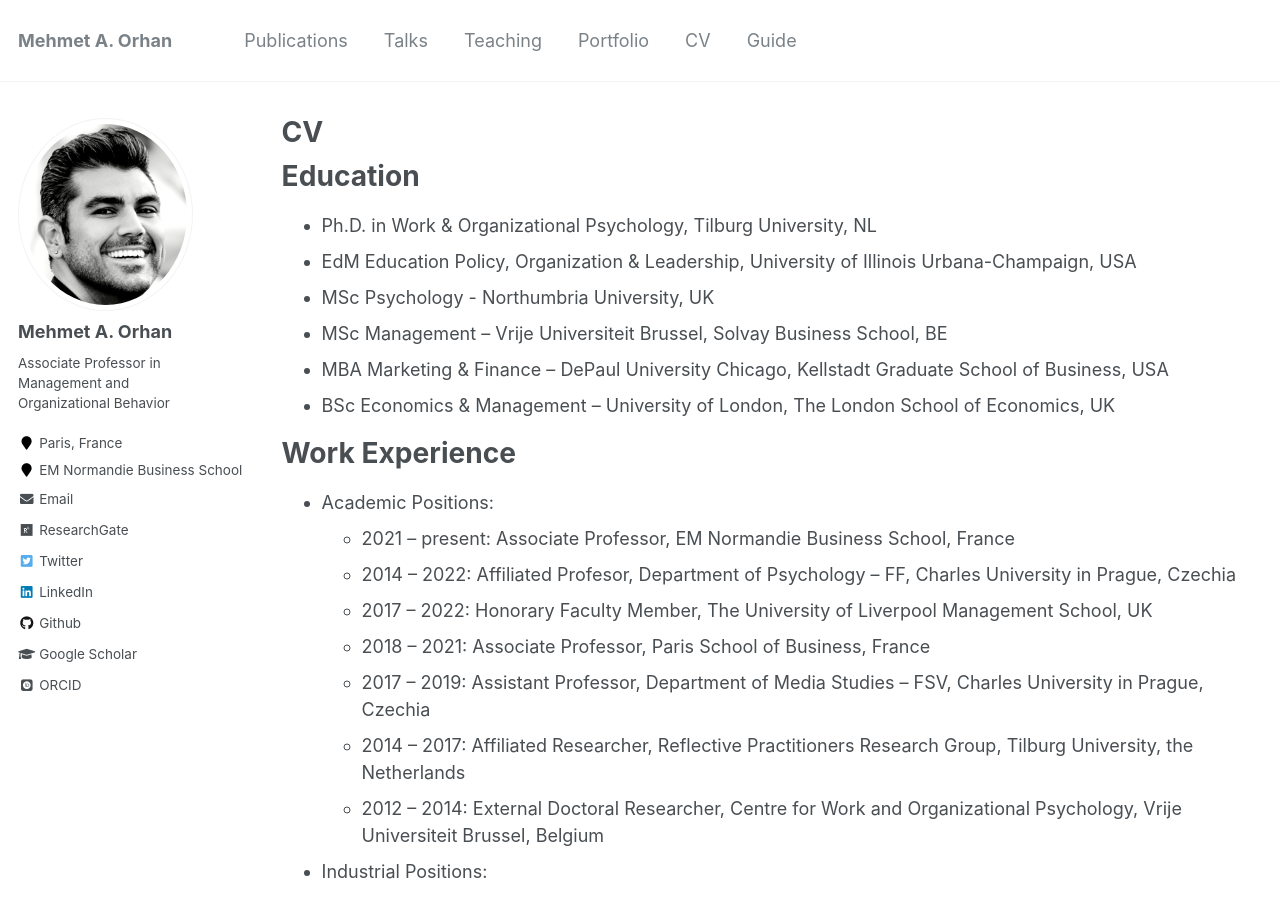
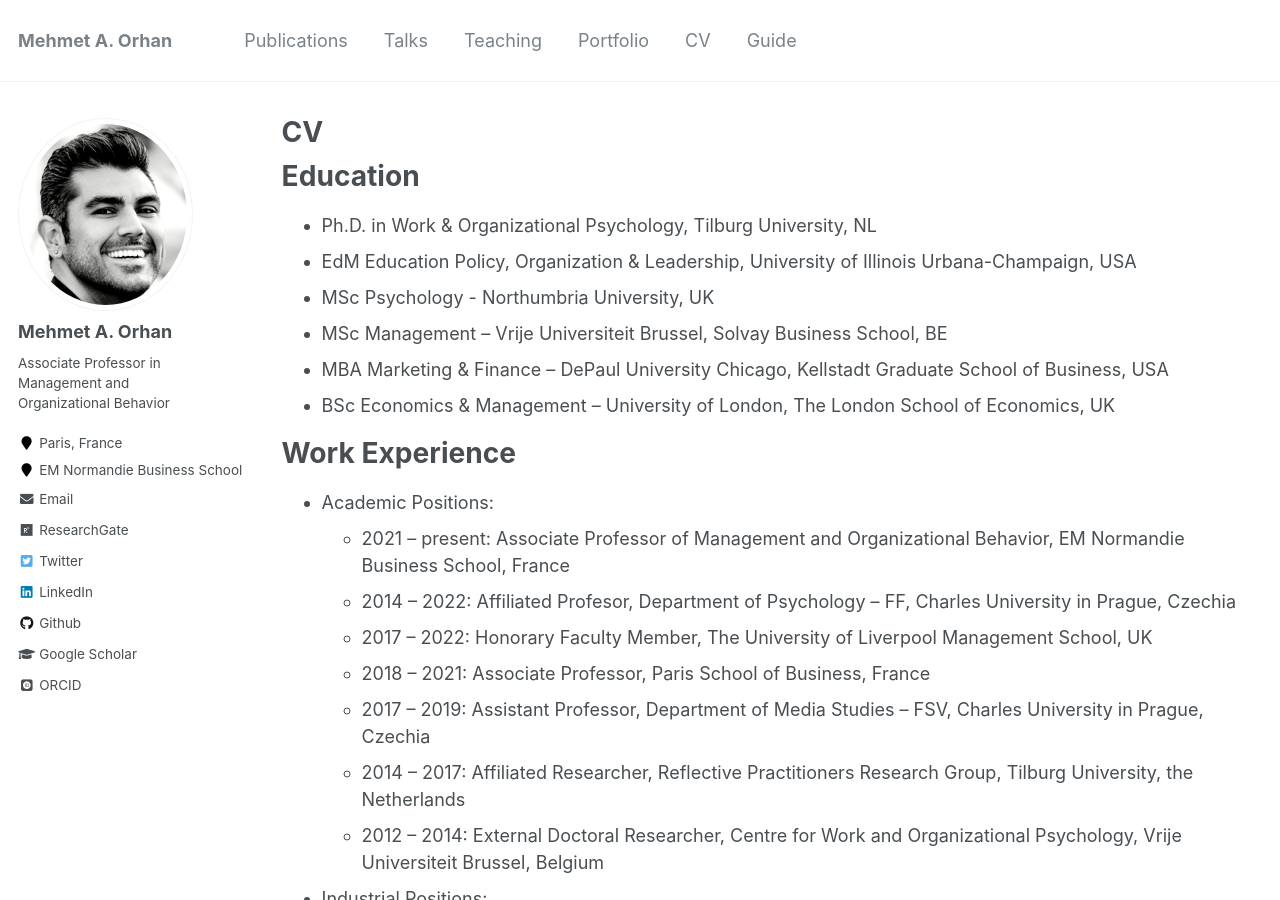
Before and after one commit to maorhan/maorhan.github.io, a Jekyll site: the page built from _pages/cv.md, in a window 1280 px wide and 900 px high. Built offline with Jekyll 4.4.1, drawn with Linux system fonts in a browser that asks for light colours; some web fonts are replaced.

Commit message:
Update cv.md

```diff
--- a/_pages/cv.md
+++ b/_pages/cv.md
@@ -21,7 +21,7 @@ Education
 Work Experience
 ======
 * Academic Positions:
-  * 2021 – present: Associate Professor, EM Normandie Business School, France
+  * 2021 – present: Associate Professor of Management and Organizational Behavior, EM Normandie Business School, France
   * 2014 – 2022: Affiliated Profesor, Department of Psychology – FF, Charles University in Prague, Czechia
   * 2017 – 2022: Honorary Faculty Member, The University of Liverpool Management School, UK
   * 2018 – 2021: Associate Professor, Paris School of Business, France
```
